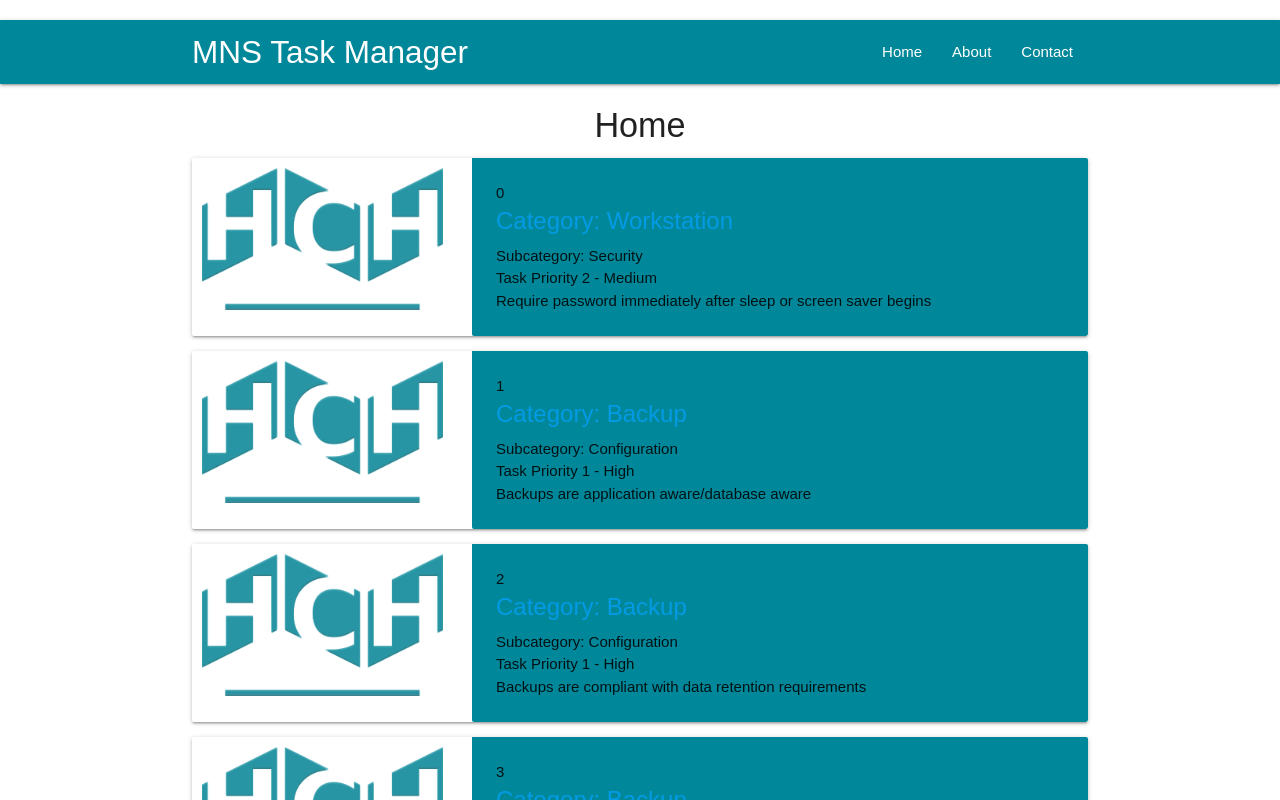
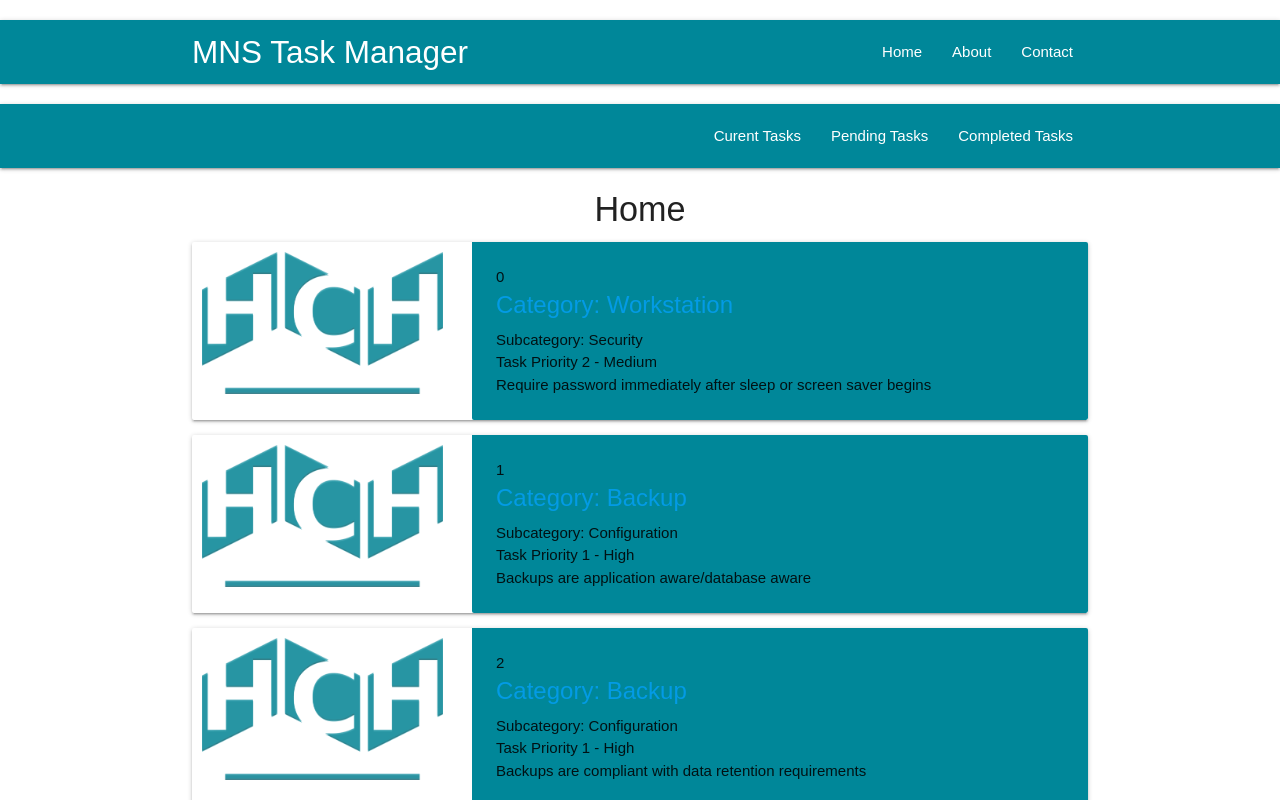
Before and after one commit to HeartsOnSunday/MNS_TSK_MNGR, a React (Create React App) app: page / in a window 1280 px wide. Shown: the top 800 px of the page. Built offline with nearby package versions, Linux system fonts and the light colour scheme.

Commit message:
created subnav

```diff
--- a/src/App.js
+++ b/src/App.js
@@ -5,6 +5,7 @@ import Home from "./Components/Home";
 import About from "./Components/About";
 import Contact from "./Components/Contact";
 import Post from "./Components/Post";
+import SubNav from "./Components/SubNav.js";
 
 class App extends Component {
   render() {
@@ -12,6 +13,7 @@ class App extends Component {
       <BrowserRouter>
         <div className="App">
           <Navbar />
+          <SubNav />
           <Switch>
             <Route exact path="/" component={Home} />
             <Route path="/About" component={About} />
--- /dev/null
+++ b/src/Components/SubNav.js
@@ -0,0 +1,24 @@
+import React from "react";
+import { Link, NavLink, withRouter } from "react-router-dom";
+
+const SubNav = props => {
+  return (
+    <nav className="nav-wrapper">
+      <div className="container">
+        <ul className="right">
+          <li>
+            <Link to="/">Curent Tasks</Link>
+          </li>
+          <li>
+            <NavLink to="/About">Pending Tasks</NavLink>
+          </li>
+          <li>
+            <NavLink to="/Contact">Completed Tasks</NavLink>
+          </li>
+        </ul>
+      </div>
+    </nav>
+  );
+};
+
+export default withRouter(SubNav);
```
